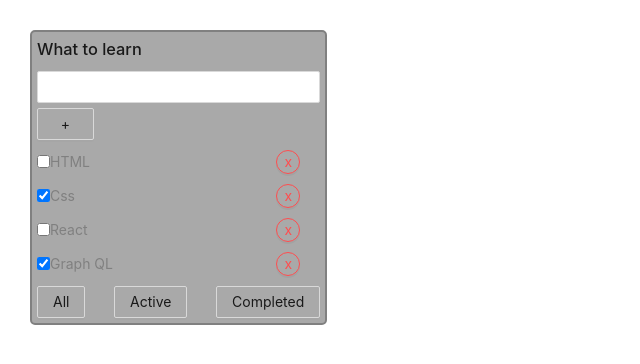
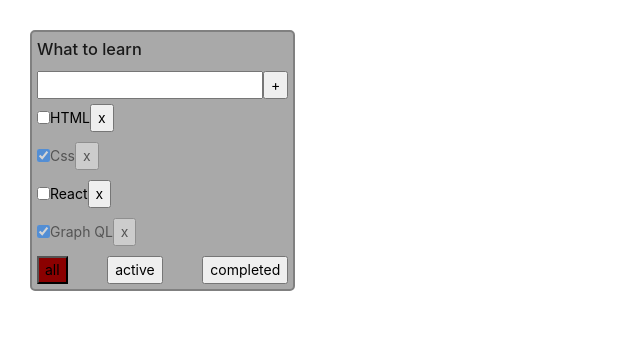
Before and after one commit to Toyfon/ToDoList, a React (Create React App) app: page / in a window 1280 px wide. Shown: the top 364 px of the page, without its empty margins (0-640 px from the left). Built offline with nearby package versions, Linux system fonts and the light colour scheme.

Commit message:
added independent component button.tsx added a check for an error when entering a task title added logic when working with a checkbox

```diff
--- a/src/App.css
+++ b/src/App.css
@@ -13,23 +13,11 @@
   border-radius: 5px;
   padding: 5px;
   background-color: darkgray;
-  color: gray;
+  color: black;
 }
 
-.Wrapper {
-  display: flex;
-  align-items: center;
-}
 
-.btnRemove {
-  margin-left: auto;
-  flex: none;
-}
 
-.btnAdd {
-  width: 20%;
-  margin-bottom: 5px;
-}
 .btn {
   display: flex;
   justify-content: space-between;
@@ -52,3 +40,16 @@
 input.addInput {
   margin-bottom: 5px;
 }
+
+.active-filter {
+  background-color: darkred;
+}
+
+.error {
+  border: 2px solid darkred;
+  outline: none;
+}
+
+.isDone {
+  opacity: 0.5;
+}
--- a/src/App.tsx
+++ b/src/App.tsx
@@ -19,14 +19,10 @@ function App() {
          {id: v1(), title: "Graph QL", isDone: true}
      ]);
 
-    const [filter, setFilter] = useState<FilterValuesType>("all")
-
     function removeTask (id:string) {
        let filteredTasks = tasks.filter(t => t.id !== id)
         setTasks(filteredTasks)
     }
-
-
     function addTask (title:string) {
         let newTask: taskType = {
             id: v1(),
@@ -36,9 +32,11 @@ function App() {
         let newTasks = [newTask, ...tasks];
         setTasks(newTasks)
     }
+    const changeTaskStatus = (taskId:string, isDone:boolean) => {
+        setTasks(tasks.map(t=> t.id === taskId? {...t, isDone: isDone} : t))
+    }
 
-
-
+    const [filter, setFilter] = useState<FilterValuesType>("all")
     let taskForRender = tasks;
      if (filter === "active") {
          taskForRender = tasks.filter(t=> !t.isDone);
@@ -55,11 +53,12 @@ function App() {
     return (
         <div className="App">
             <Todolist title = {"What to learn"}
+                      filter={filter}
                       tasks = {taskForRender}
                       removeTask = {removeTask}
                       changeFilter = {changeFilter}
                       addTask ={addTask}
-
+                      changeTaskStatus={changeTaskStatus}
             />
 
         </div>
--- /dev/null
+++ b/src/components/button.tsx
@@ -0,0 +1,16 @@
+import React from "react";
+
+type ButtonType = {
+    callBack: () => void,
+    name:string
+    classes: string
+
+}
+
+export const Button = (props:ButtonType) => {
+
+   const onClickHandler = () => {
+       props.callBack()
+   }
+    return <button className={props.classes} onClick={onClickHandler}>{props.name}</button>
+}
--- a/src/todolist.tsx
+++ b/src/todolist.tsx
@@ -1,6 +1,6 @@
 import React, {ChangeEvent, KeyboardEvent, useState} from "react";
 import {FilterValuesType} from "./App";
-import {Button, Input} from "antd";
+import {Button} from './components/button'
 
 
 export type taskType = {
@@ -9,67 +9,89 @@ export type taskType = {
     isDone: boolean
 }
 
-type todolistPropsType = {
+type toDoListPropsType = {
+    filter: FilterValuesType
     title: string
     tasks: Array<taskType>
     removeTask: (id: string) => void
     changeFilter: (value: FilterValuesType) => void
     addTask: (title: string) => void
+    changeTaskStatus: (taskId: string, isDone: boolean) => void
 }
 
-export const Todolist: React.FC<todolistPropsType> = (props) => {
-
+export const Todolist = (props: toDoListPropsType) => {
     const [newTaskTitle, setNewTaskTitle] = useState("")
+    const [error, setError] = useState<boolean>(false)
 
     let TaskElement = props.tasks.map(t => {
-        const onRemoveHandler = () => {
-            props.removeTask(t.id)
+        const changeTaskStatusHandler = (e: ChangeEvent<HTMLInputElement>) => {
+            props.changeTaskStatus(t.id, e.currentTarget.checked)
         }
-        return <li key={t.id}><input type="checkbox" defaultChecked={t.isDone}/>
+        return <li key={t.id} className={t.isDone?"isDone": ""}>
+            <input type="checkbox"
+                   defaultChecked={t.isDone}
+                   onChange={changeTaskStatusHandler}/>
             <span>{t.title}</span>
-            <Button type="primary" shape="circle" size="small" danger ghost
-                    className="btnRemove" onClick={onRemoveHandler}>x</Button>
+            <Button classes={""} name={'x'} callBack={() => onRemoveHandler(t.id)}/>
         </li>
     })
 
 
+    const onRemoveHandler = (taskId: string) => {
+        props.removeTask(taskId)
+    }
     const onChangeTitleHandler = (e: ChangeEvent<HTMLInputElement>) => {
         setNewTaskTitle(e.currentTarget.value)
+        setError(false)
     }
     const onKeyPressHandler = (e: KeyboardEvent<HTMLInputElement>) => {
+        setError(false)
         if (e.key === "Enter" && newTaskTitle.trim()) { //проверка на пробелы и enter
             props.addTask(newTaskTitle.trim())
             setNewTaskTitle("")
+        } else {
+            setError(true)
         }
     }
     const addTask = () => {
         let trimTaskTitle = newTaskTitle.trim()
         if (trimTaskTitle) { // проверяем, пустая ли строка, если да, возвращает false и пустая таска не добавляется
-            props.addTask(trimTaskTitle)}
+            props.addTask(trimTaskTitle)
             setNewTaskTitle("")
+        } else {
+            setError(true)
+            setNewTaskTitle("")
+        }
+
     }
-    const onAllClickHandler = () => props.changeFilter("all")
-    const onActiveClickHandler = () => props.changeFilter("active")
-    const onCompletedClickHandler = () => props.changeFilter("completed")
+    const changeButtonFilter = (value: FilterValuesType) => {
+        props.changeFilter(value)
+    }
+    const errorMessage = error ? <div style={{color: "darkred", outline: "none"}}>Title is required!</div> : null
+
 
     return (
         <div className="todolist">
             <h3>{props.title}</h3>
             <div>
-                <Input className="addInput" size="middle"
+                <input className={error ? "error" : ""}
                        value={newTaskTitle}
                        onChange={onChangeTitleHandler}
                     //событие, происходящее при нажатии кнопки enter (добавляем новую таску)
                        onKeyPress={onKeyPressHandler}/>
-                <Button className="btnAdd" type="ghost" size="middle" onClick={addTask}>+</Button>
+                {errorMessage}
+                <Button classes={""} name={'+'} callBack={addTask}/>
             </div>
             <ul className="list">
                 {TaskElement}
             </ul>
             <div className="btn">
-                <Button type="ghost" onClick={onAllClickHandler}>All</Button>
-                <Button type="ghost" onClick={onActiveClickHandler}>Active</Button>
-                <Button type="ghost" onClick={onCompletedClickHandler}>Completed</Button>
+                <Button classes={props.filter === 'all' ? "active-filter" : ""}
+                        name={'all'} callBack={() => changeButtonFilter('all')}/>
+                <Button classes={props.filter === 'active' ? "active-filter" : ""}
+                        name={'active'} callBack={() => changeButtonFilter('active')}/>
+                <Button classes={props.filter === 'completed' ? "active-filter" : ""}
+                        name={'completed'} callBack={() => changeButtonFilter('completed')}/>
             </div>
         </div>
     )
```
